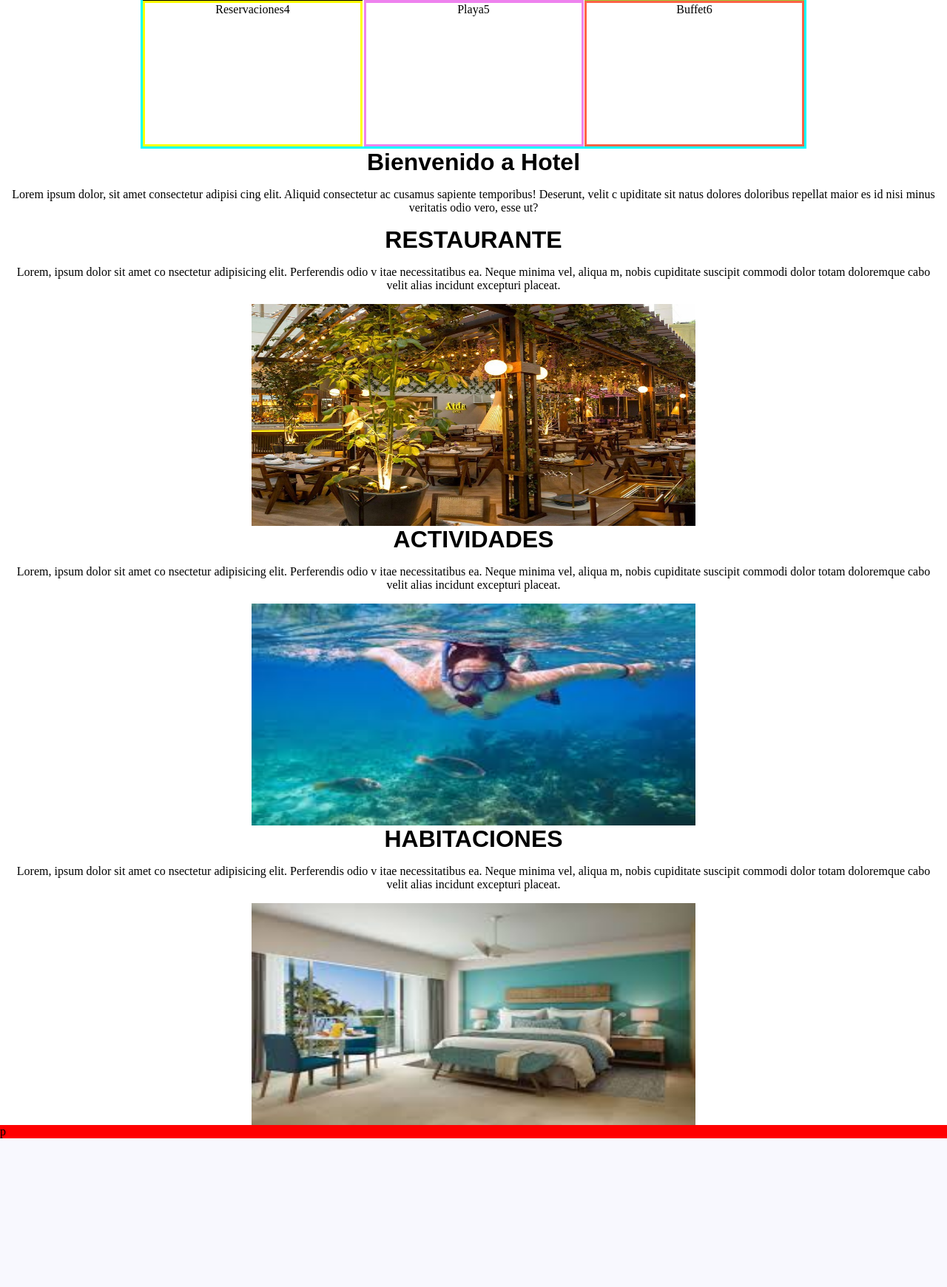
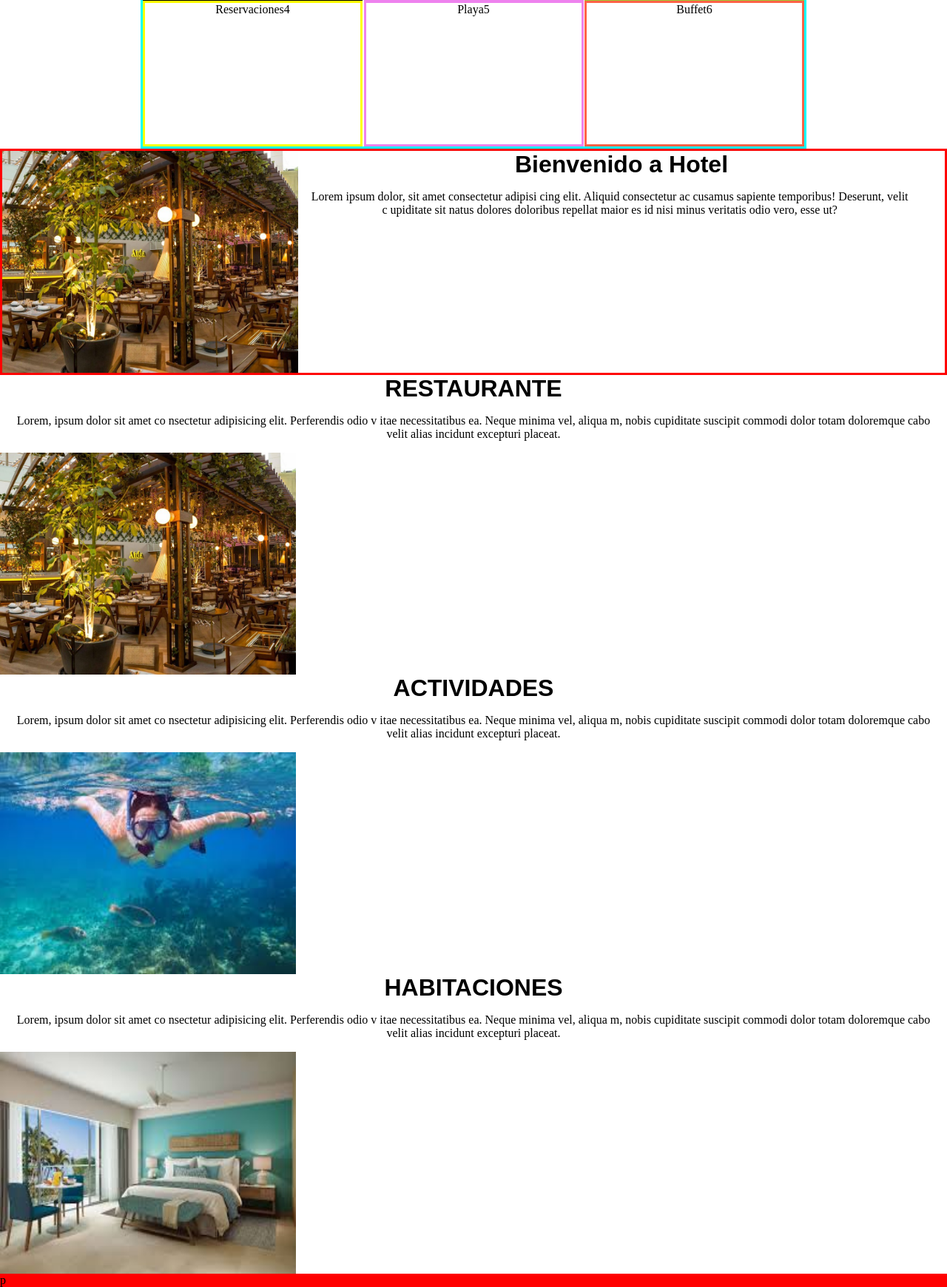
Before and after one commit to AbrahamLasPuertas/proyectofinal, a PHP site: page / in a window 1280 px wide. Shown: the part 737-2477 px from the top of the page at 74% size. Before the commit the page ends 2276 px from the top, so only its background shows below. Run offline with PHP 8.4, Linux system fonts and the light colour scheme.

Commit message:
prueba_8

```diff
--- a/index.html
+++ b/index.html
@@ -34,14 +34,18 @@
 			<div class="box6">Buffet6</div>
 		</div>
 		<article>
+			<div class="acomodo">
 			<h1 class="titulos">Bienvenido a Hotel</h1>
+			<img class="imagen__contenido" src="img_hotel/restaurante.jpg" alt="RESTAURANTE">
 			<p class="descripcion">Lorem ipsum dolor, sit amet consectetur adipisi
 				cing elit. Aliquid consectetur ac
 				cusamus sapiente temporibus! Deserunt, velit c
 				upiditate sit natus dolores doloribus repellat maior
 				es id nisi minus veritatis odio vero, esse ut?
 			</p>
+			</div>
 			<section>
+
 				<h1 class="titulos">RESTAURANTE</h1>
 				<p class="descripcion">Lorem, ipsum dolor sit amet co
 					nsectetur adipisicing elit. Perferendis odio v
--- a/style.css
+++ b/style.css
@@ -128,24 +128,36 @@ nav{
 
 
 /*Contenido principal*/
+.acomodo{
+    width: 100%;
+    border: red solid 3px;
+    display: grid;
+    grid-template-areas:'foto titulos titulos'
+                        'foto .       .      '
+                        'foto descripcion descripcion';
+
+}
+.imagen__contenido{
+    width: 400px;
+    height: 300px;
+    display: flex;
+    position: relative;
+    grid-area: foto;
+}
 .titulos{
     text-align: center;
     font-size: 2em;
     font-family: Arial, Helvetica, sans-serif;
+    grid-area: titulos;
 }
 .descripcion{
     font-size: 1em;
     text-align: center;
     padding: 1em;
+    grid-area: ;
 }
-.imagen__contenido{
-    width: 600px;
-    height: 300px;
-    display: flex;
-    position: relative;
-    margin-left: auto;
-    margin-right: auto;
-}
+
+
 
 /*Pie de pagina*/
 footer{
```
